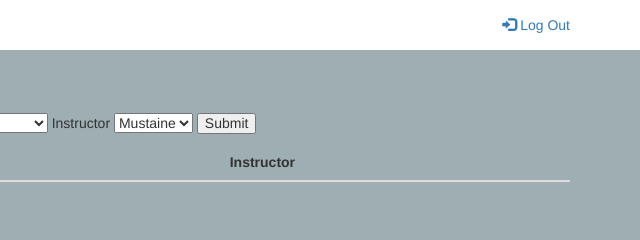
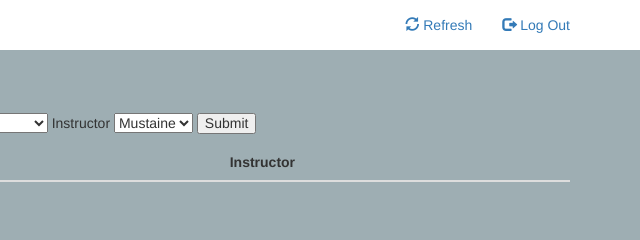
Before and after one commit to jeffreytoconnell/schedule_capstone, a website: page views/profile.html in a window 1280 px wide. Shown: the top 240 px of the page, 640-1280 px from the left. Drawn offline with nearby package versions, Linux system fonts and the light colour scheme; no server answers.

Commit message:
added refresh

```diff
--- a/views/profile.html
+++ b/views/profile.html
@@ -21,7 +21,8 @@
       </div>
       <div>
         <ul class="nav navbar-nav navbar-right">
-          <li><a href="login.html"><span class="glyphicon glyphicon-log-in"></span> Log Out</a></li>
+          <li><a href="profile.html"><span class="glyphicon glyphicon-refresh"></span> Refresh </a></li>
+          <li><a href="login.html"><span class="glyphicon glyphicon-log-out"></span> Log Out </a></li>
         </ul>
       </div>
     </div>
@@ -113,7 +114,6 @@
 
 
         function getCourses() {
-          setTimeout(50000);
           $.getJSON('/course', function (docs) {
             $('.calendar').html('');
             $.each(docs, function (key, value) {
```
